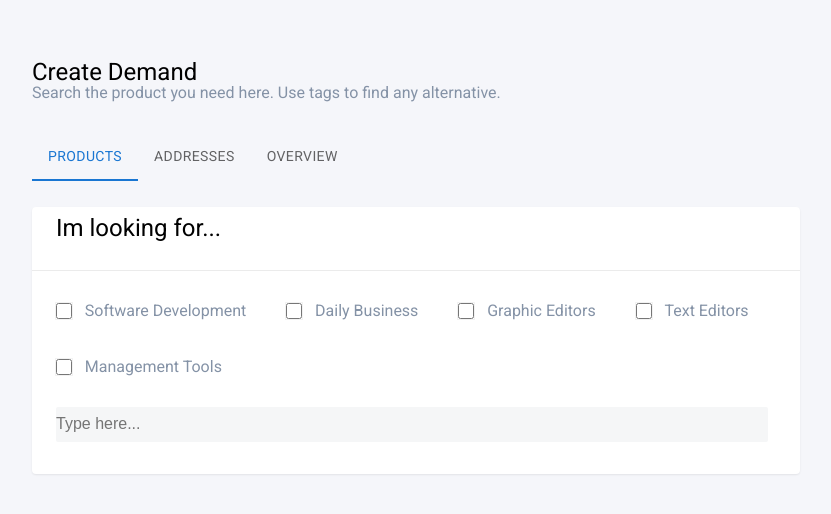
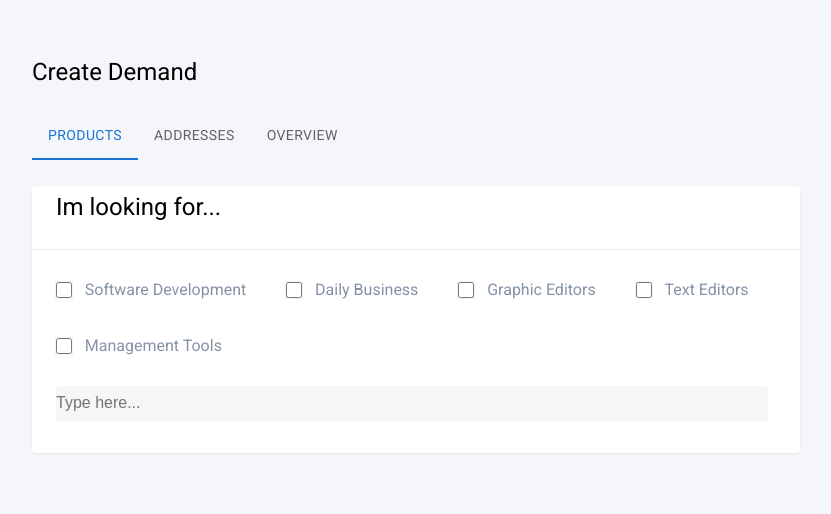
Before and after one commit to koldi887/Catalogue, a React (Create React App) app: page / in a window 1280 px wide. Shown: the top 514 px of the page, without its empty margins (224-1055 px from the left). Built offline with nearby package versions, Linux system fonts and the light colour scheme.

Commit message:
refactoring

```diff
--- a/src/App.scss
+++ b/src/App.scss
@@ -3,6 +3,7 @@
   width: 60%;
   margin: 0 auto 0 auto;
   padding: 4rem 0 4rem 0;
+
   font-family: var(--font-base);
 
   @media screen and (max-width: 1200px) {
@@ -37,30 +38,33 @@
 }
 
 .tags-cmp {
+  list-style: none;
+  overflow: hidden;
+  margin: 0;
+  padding: 0;
+
   display: flex;
+  flex-wrap: wrap;
   gap: 0.5rem;
-  flex-wrap: wrap;
-  list-style: none;
-  margin: 0;
-  overflow: hidden;
-  padding: 0;
 }
 
 .tag {
+  padding: 0 0.5rem 0 0.5rem;
+  min-height: 1.5rem;
+  font-weight: 500;
+  border-radius: 4px;
+
   background-color: rgba(18, 184, 255, 0.15);
-  border-radius: 4px;
-  padding: 0 0.5rem 0 0.5rem;
-  font-weight: 500;
-  min-height: 1.5rem;
   color: var(--secondary-color);
 }
 
 .btn {
   border: none;
+  outline: none;
   border-radius: 2px;
-  outline: none;
   line-height: 1rem;
   font-weight: 500;
+
   cursor: pointer;
 }
 
--- a/src/components/Header/Header.scss
+++ b/src/components/Header/Header.scss
@@ -1,9 +1,10 @@
 .app__header {
+  margin-bottom: 2rem;
+
   display: flex;
   flex-direction: column;
   justify-content: flex-start;
   align-items: flex-start;
-  margin-bottom: 2rem;
 
   h2 {
     font-weight: 500;
--- a/src/components/Header/Header.tsx
+++ b/src/components/Header/Header.tsx
@@ -1,12 +1,24 @@
 import React from 'react';
 
 import './Header.scss'
+import { useLocation } from "react-router-dom";
+import { ROUTE } from "../../routes/routes";
 
 export const Header = () => {
+    const location = useLocation()
+
     return (
         <div className='app__header'>
             <h2>Create Demand</h2>
-            <p>Search the product you need here. Use tags to find any alternative.</p>
+            {location.pathname === ROUTE.PRODUCTS && (
+                <p>Search the product you need here. Use tags to find any alternative.</p>
+            )}
+            {location.pathname === ROUTE.ADDRESSES && (
+                <p>Search addresses. Some text comes here.</p>
+            )}
+            {location.pathname === ROUTE.OVERVIEW && (
+                <p>Overview. Some text comes here.</p>
+            )}
         </div>
     );
 };
--- a/src/components/Product-details/PorductDetails.scss
+++ b/src/components/Product-details/PorductDetails.scss
@@ -14,27 +14,30 @@
 }
 
 .product__details-head {
-  display: flex;
-  align-items: center;
   height: 4rem;
   padding: 1.5rem 1.5rem;
   border-bottom: 1px solid var(--medium-gray);
+
+  display: flex;
+  align-items: center;
 }
 
 .product__details-inner {
+  padding: 2.5rem 1.5rem 1.5rem 1.5rem;
+
   display: flex;
   flex-direction: column;
   gap: 1.5rem;
 
-  padding: 2.5rem 1.5rem 1.5rem 1.5rem;
 }
 
 .product__details-radio {
+  margin-top: 0.5rem;
+
   display: flex;
   flex-direction: column;
   gap: 2rem;
 
-  margin-top: 0.5rem;
 }
 
 .radio-group-field {
--- a/src/components/Product/Product.scss
+++ b/src/components/Product/Product.scss
@@ -1,13 +1,15 @@
 .app__product {
+  background-color: var(--white-color);
+  border: 2px solid transparent;
+  box-shadow: 0 1px 2px rgba(18, 184, 255, 0.2);
+  cursor: pointer;
+
+  border-radius: 4px;
+  padding: 1rem 2rem 1rem 1rem;
+
   display: flex;
   justify-content: space-between;
   align-items: center;
-  background-color: var(--white-color);
-  padding: 1rem 2rem 1rem 1rem;
-  border-radius: 4px;
-  cursor: pointer;
-  border: 2px solid transparent;
-  box-shadow: 0 1px 2px rgba(18, 184, 255, 0.2);
 
   &:hover {
     border: 2px solid var(--secondary-color);
--- a/src/components/common/scroll-arrow/ScrollArrow.scss
+++ b/src/components/common/scroll-arrow/ScrollArrow.scss
@@ -3,9 +3,9 @@
   z-index: 1000;
   border-radius: 50%;
   background-color: #8492a6;
-  opacity: 0.25;
   cursor: pointer;
 
+  opacity: 0.25;
   width: 4rem;
   height: 4rem;
   bottom: 1rem;
--- a/src/pages/AddressesPage.tsx
+++ b/src/pages/AddressesPage.tsx
@@ -2,6 +2,7 @@ import React from 'react';
 
 const AddressesPage = () => {
     return (
+
         <div>
             <h1>ADDRESSES COMING SOON</h1>
         </div>
--- a/src/pages/product-page/ProductsPage.scss
+++ b/src/pages/product-page/ProductsPage.scss
@@ -1,5 +1,6 @@
 .app__products-wrapper {
   position: relative;
+
   display: flex;
   flex-direction: column;
   gap: 1rem;
@@ -17,10 +18,11 @@
 }
 
 .app__products-search {
+  padding: 2rem 2rem 2rem 1.5rem;
+
   display: flex;
   flex-direction: column;
   gap: 2rem;
-  padding: 2rem 2rem 2rem 1.5rem;
 }
 
 .app__products-search-categories {
@@ -46,13 +48,14 @@
 }
 
 .search-input {
+  border: none;
   width: 100%;
   height: 2.2rem;
-  background-color: var(--lightGray-color);
-  border: none;
-  border-radius: 2px;
   font-weight: 400;
   font-size: 1rem;
+  border-radius: 2px;
+
+  background-color: var(--lightGray-color);
   color: var(--black-color);
 
   &:focus {
--- a/src/pages/product-page/ProductsPage.tsx
+++ b/src/pages/product-page/ProductsPage.tsx
@@ -1,6 +1,6 @@
 // @ts-ignore
 import React, { ChangeEvent, useMemo, useState, useTransition } from 'react';
-import { PreLoader, Product } from "../../components";
+import { PreLoader, Product, TabsList } from "../../components";
 import { useAppDispatch, useAppSelector } from "../../hooks/redux";
 import { getProducts, productsSelector } from "../../redux/reducers/productsSlice";
 
@@ -60,6 +60,7 @@ const ProductsPage: React.FC = () => {
 
     return (
         <div className='app__products-wrapper'>
+
             <div className='app__products-search-wrapper white-bg'>
                 <div className='app__products-search-head'>
                     <h2 className='head-text'>Im looking for...</h2>
```
Also changed, not shown: src/App.tsx (line endings or trailing spaces).
